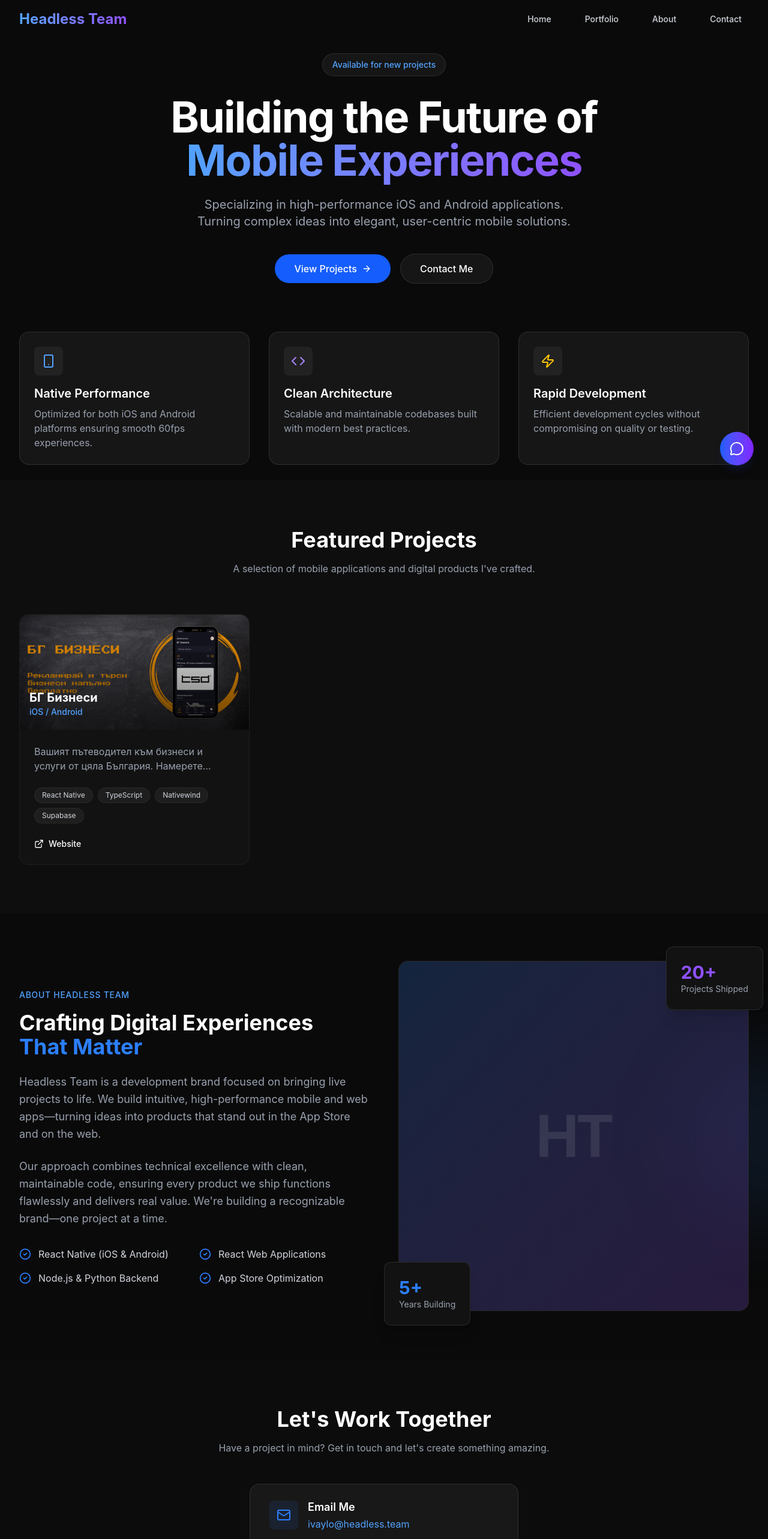
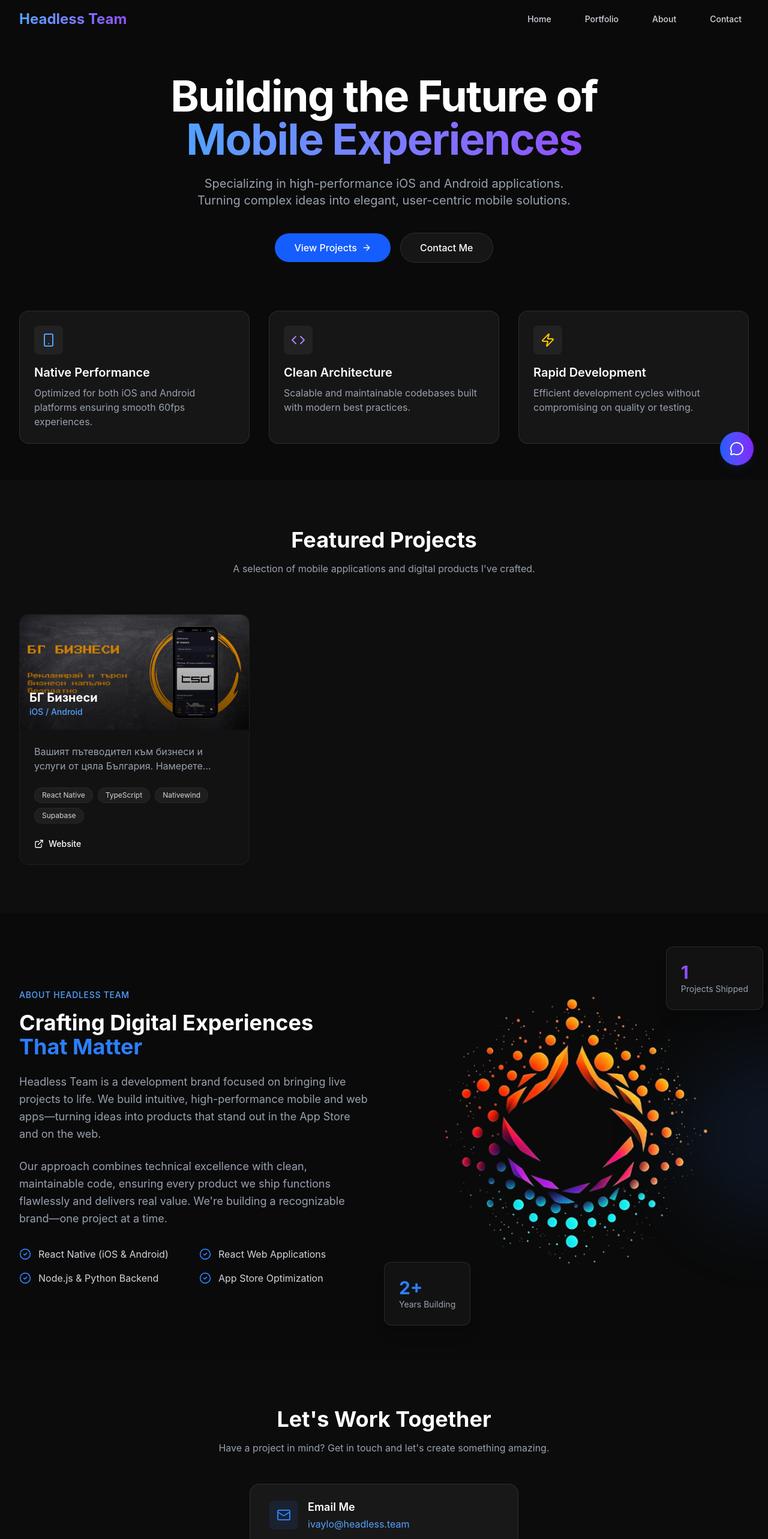
Before and after one commit to IvoTsochev/headlessteam, a React (Vite) app: page / in a window 1280 px wide. Shown: the top 2566 px of the page at 60% size. Built offline with nearby package versions, Linux system fonts and the light colour scheme.

Commit message:
refactoring

```diff
--- a/src/sections/About.tsx
+++ b/src/sections/About.tsx
@@ -1,5 +1,6 @@
 import { motion } from 'framer-motion';
 import { CheckCircle2 } from 'lucide-react';
+import headlessteamLogoTransparent from '../assets/images/headlessteam-logo-transparent.png';
 
 const About = () => {
   const capabilities = [
@@ -57,11 +58,15 @@ const About = () => {
             transition={{ duration: 0.5 }}
             className="relative"
           >
-            <div className="relative rounded-2xl overflow-hidden border border-white/10 bg-surface/50 aspect-square sm:aspect-video lg:aspect-square">
+            <div className="relative rounded-2xl overflow-hidden   aspect-square sm:aspect-video lg:aspect-square">
               {/* Brand visual */}
-              <div className="absolute inset-0 bg-gradient-to-br from-blue-500/20 to-violet-500/20" />
-              <div className="absolute inset-0 flex items-center justify-center">
-                <span className="text-7xl md:text-8xl font-bold text-white/10 tracking-tighter select-none">HT</span>
+              <div className="absolute inset-0" />
+              <div className="absolute inset-0 flex items-center justify-center p-8">
+                <img
+                  src={headlessteamLogoTransparent}
+                  alt="Headless Team logo"
+                  className="w-full h-full object-contain"
+                />
               </div>
             </div>
 
@@ -73,7 +78,7 @@ const About = () => {
               transition={{ delay: 0.2, duration: 0.5 }}
               className="absolute -bottom-6 -left-6 bg-surface border border-white/10 p-6 rounded-xl shadow-xl"
             >
-              <div className="text-3xl font-bold text-blue-500">5+</div>
+              <div className="text-3xl font-bold text-blue-500">2+</div>
               <div className="text-sm text-gray-400">Years Building</div>
             </motion.div>
 
@@ -84,7 +89,7 @@ const About = () => {
               transition={{ delay: 0.3, duration: 0.5 }}
               className="absolute -top-6 -right-6 bg-surface border border-white/10 p-6 rounded-xl shadow-xl"
             >
-              <div className="text-3xl font-bold text-violet-500">20+</div>
+              <div className="text-3xl font-bold text-violet-500">1</div>
               <div className="text-sm text-gray-400">Projects Shipped</div>
             </motion.div>
           </motion.div>
--- a/src/sections/Hero.tsx
+++ b/src/sections/Hero.tsx
@@ -10,14 +10,6 @@ const Hero = () => {
 
       <div className="max-w-7xl mx-auto px-4 sm:px-6 lg:px-8 relative z-10">
         <div className="text-center">
-          <motion.div
-            initial={{ opacity: 0, y: 20 }}
-            animate={{ opacity: 1, y: 0 }}
-            transition={{ duration: 0.5 }}
-            className="inline-flex items-center px-4 py-2 rounded-full bg-white/5 border border-white/10 mb-8"
-          >
-            <span className="text-blue-400 text-sm font-medium">Available for new projects</span>
-          </motion.div>
 
           <motion.h1
             initial={{ opacity: 0, y: 20 }}
```
Also changed, not shown: src/assets/images/headlessteam-logo-transparent.png (added).
